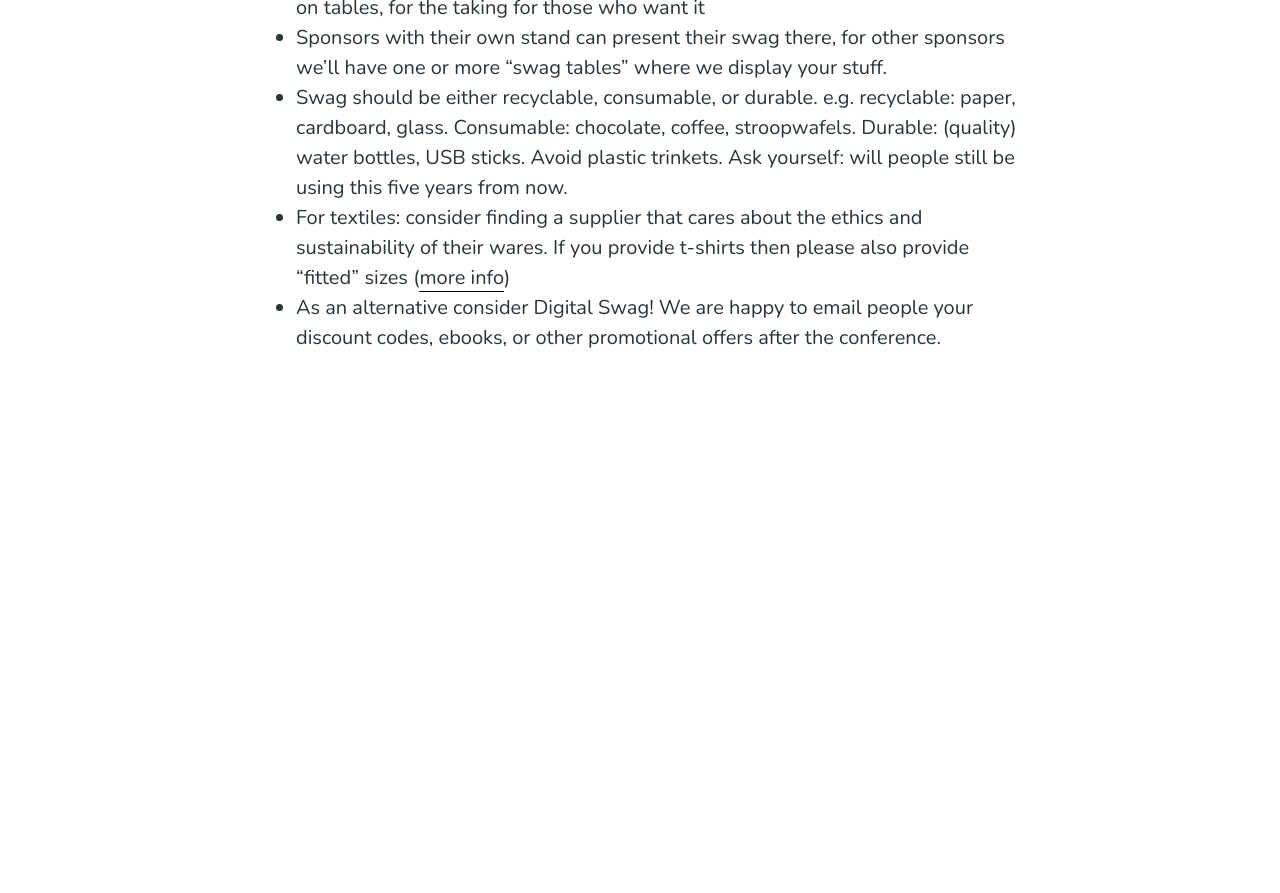
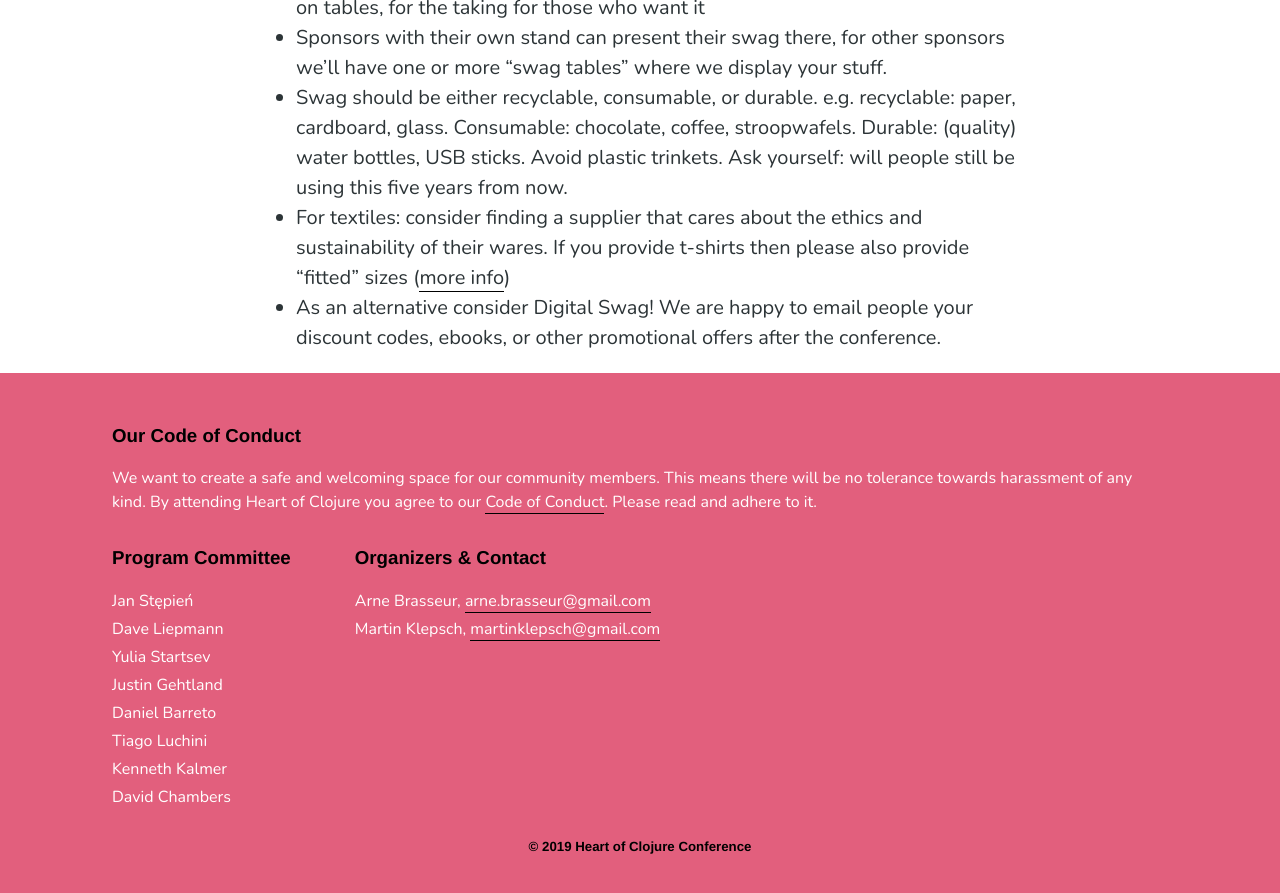
Before and after one commit to heartofclojure/heartofclojure-site-2019, a Jekyll site: the page built from sponsor_faq.md, in a window 1280 px wide and 900 px high, scrolled down 2377 px. Shown: the top 893 px of the window. Built offline with Jekyll 4.4.1, drawn with Linux system fonts in a browser that asks for light colours; nearby versions of some CDN libraries; some web fonts are replaced; before the commit the page ends 2782 px from its top, so only the background shows below that.

Commit message:
Add footer to every page. Adjust css styles of main  navigation.

```diff
--- a/css/basics.css
+++ b/css/basics.css
@@ -18,16 +18,18 @@ header {
 
 footer {
   left: 0 !important;
-  padding: 2rem 7rem;
   display: flex;
   flex-direction: column;
-  color: white;
   justify-content: center;
   align-items: center;
+  color: white;
+  font-size: 16px;
+  line-height: 1.5rem;
+  padding: 2rem 7rem;
   background-color: #e25f7d;
 }
 
-footer h2, h5 { color: black; }
+footer h3, h5 { color: black; }
 
 .backoffice {
   display: flex;
@@ -36,13 +38,15 @@ footer h2, h5 { color: black; }
   text-align: left;
 }
 
-.organizers {
-  margin-left: 4rem;
+.organizers { margin-left: 4rem; }
+.organizers p {
+  margin: 0.25rem 0;
 }
 
-.backoffice p { line-height: 1rem; }
-.backoffice h2 { margin-top: 1rem; }
-
+.backoffice h3 { margin-top: 1rem; }
+.backoffice p {
+  margin: 0.25rem 0;
+}
 .centered { text-align: center; }
 .bg-light-grey { background-color: snow; }
 .teaser-wide {
--- a/css/nav.css
+++ b/css/nav.css
@@ -7,6 +7,7 @@ nav {
     display: flex;
     justify-content: center;
     background-color: white;
+    border-bottom: 2px solid #e7879d;
 }
 
 .nav-up { top: -120px; }
@@ -27,7 +28,6 @@ nav {
 .nav-home:hover, .nav-home:focus, .nav-home:active {
     font-weight: bold;
     color: #0F2343;
-    box-shadow: inset 0 -2px 0 0 #0F2343;
 }
 
 /* Show Menu Options */
@@ -38,13 +38,14 @@ nav {
     width: 100vw;
     padding: .5rem 0;
     font-weight: bold;
-    background-color: rgba(255,255,255,1);
+    background-color: white;
+    border-top: 2px solid #e7879d;
 }
 
 .nav-menu .nav-menu-options a:hover {
     font-weight: bold;
     color: #0F2343;
-    background-color: rgba(88,129,216,0.2);
+    background-color: rgba(231,135,157,0.25);
 }
 
 .nav-menu-wrapper {
@@ -69,11 +70,12 @@ nav {
     .nav-items a.nav-item {
         font-weight: bold;
         color: #0F2343;
-        margin: 1rem .5rem;
-        padding: .5rem 0;
+        margin: 0 .5rem;
+        padding: 1.5rem 1rem;
     }
 
     .nav-bar a.nav-item:hover, .nav-bar a.nav-item:focus, .nav-bar a.nav-item:active {
-        box-shadow: inset 0 -2px 0 #0F2343;
+      box-shadow: inset 0 -66px 0 rgba(231,135,157,0.25);
+      transition: box-shadow .25s;
     }
 }
--- a/sponsor_faq.md
+++ b/sponsor_faq.md
@@ -68,3 +68,34 @@ In practice this means:
   discount codes, ebooks, or other promotional offers after the conference.
 
 </div>
+<footer>
+<section>
+<h3 id="coc">Our Code of Conduct</h3>
+<p>
+  We want to create a safe and welcoming space for our community members. This means there
+  will be no tolerance towards harassment of any kind. By attending Heart of Clojure you
+  agree to our <a class="hoc-link" href="https://berlincodeofconduct.org/">Code of
+  Conduct</a>. Please read and adhere to it.
+</p>
+</section>
+
+<section class="backoffice">
+<div>
+  <h3>Program Committee</h3>
+  <p>Jan Stępień</p>
+  <p>Dave Liepmann</p>
+  <p>Yulia Startsev</p>
+  <p>Justin Gehtland</p>
+  <p>Daniel Barreto</p>
+  <p>Tiago Luchini</p>
+  <p>Kenneth Kalmer</p>
+  <p>David Chambers</p>
+</div>
+<div class="organizers">
+  <h3>Organizers & Contact</h3>
+  <p>Arne Brasseur, <a class="hoc-link" href="mailto:arne.brasseur@gmail.com">arne.brasseur@gmail.com</a></p>
+  <p>Martin Klepsch, <a class="hoc-link" href="mailto:martinklepsch@gmail.com">martinklepsch@gmail.com</a></p>
+</div>
+</section>
+<h5>© 2019 Heart of Clojure Conference</h5>
+</footer>
```
Also changed, not shown: _includes/footer.html (+31 -6 lines), index.html (+1 -31 lines).
